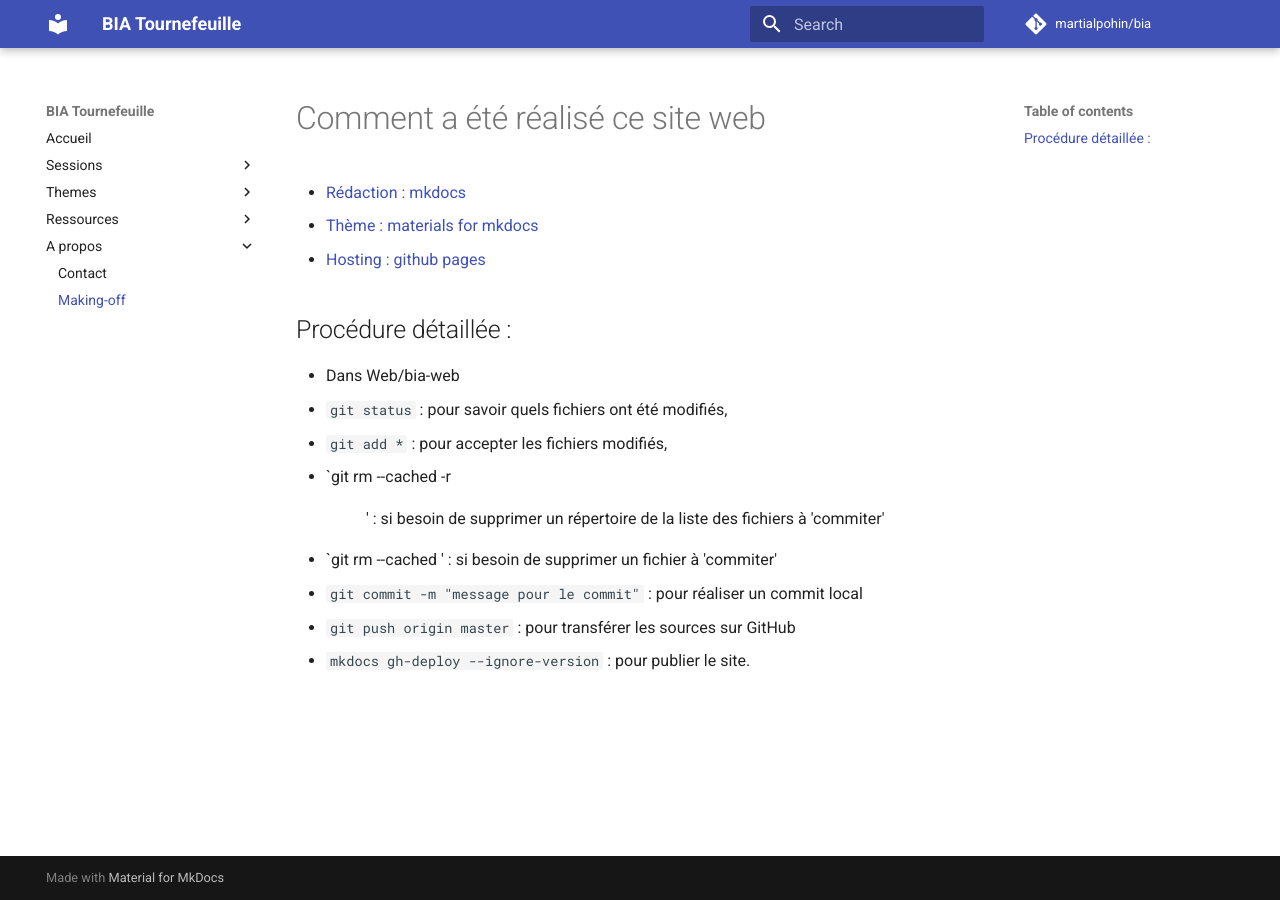
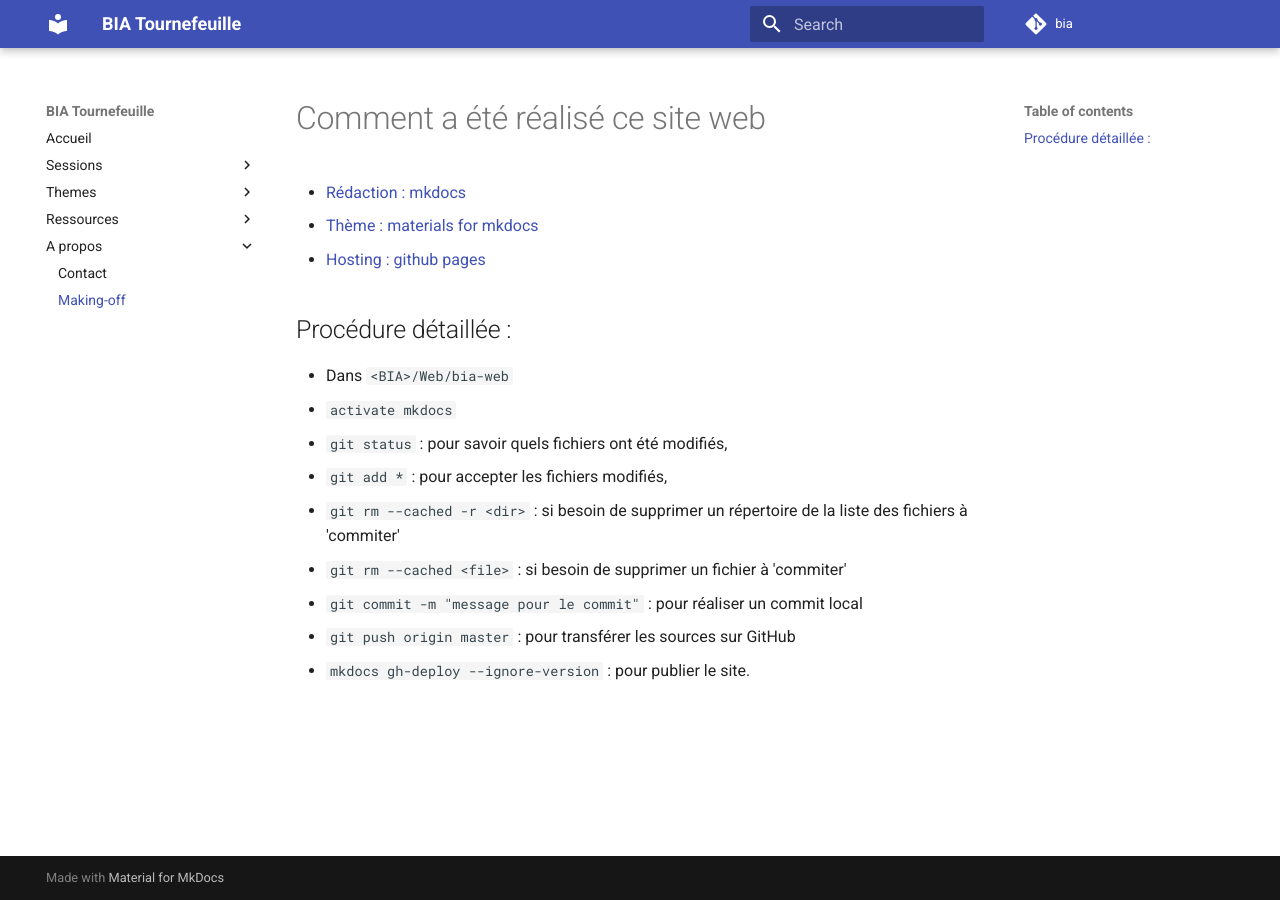
Before and after one commit to martialpohin/bia, an MkDocs documentation site: the page built from docs/howto.md, in a window 1280 px wide. Built offline with MkDocs 1.6.1 and Material for MkDocs 9.7.7, drawn with Linux system fonts in a browser that asks for light colours; comment, search, counter and statistics services are not loaded.

Commit message:
Week 3. Third version

```diff
--- a/docs/howto.md
+++ b/docs/howto.md
@@ -6,11 +6,12 @@
 
 ## Procédure détaillée :
 
-* Dans Web/bia-web
+* Dans `<BIA>/Web/bia-web`
+* `activate mkdocs`
 * `git status` : pour savoir quels fichiers ont été modifiés,
 * `git add *` : pour accepter les fichiers modifiés,
-* `git rm --cached -r <dir>' : si besoin de supprimer un répertoire de la liste des fichiers à 'commiter'
-* `git rm --cached <file>' : si besoin de supprimer un fichier à 'commiter'
+* `git rm --cached -r <dir>` : si besoin de supprimer un répertoire de la liste des fichiers à 'commiter'
+* `git rm --cached <file>` : si besoin de supprimer un fichier à 'commiter'
 * `git commit -m "message pour le commit"` : pour réaliser un commit local
 * `git push origin master` : pour transférer les sources sur GitHub
 * `mkdocs gh-deploy --ignore-version` : pour publier le site.
--- a/mkdocs.yml
+++ b/mkdocs.yml
@@ -1,10 +1,12 @@
 site_name: BIA Tournefeuille
 site_description: 'Support de cours pour la préparation du BIA au lycée Françoise de Tournefeuille.'
 site_author: 'Martial Pohin'
-site-url: https://martialpohin.github.com/bia
+site_url: https://martialpohin.github.com/bia
 
-repo_name: 'martialpohin/bia'
+repo_name: 'bia'
 repo_url: 'https://github.com/martialpohin/bia'
+
+google_analytics: ['UA-129882552-1', 'martialpohin.github.com/bia']
 
 nav:
   - Accueil: index.md
```
Also changed, not shown: docs/sessions/3.md (+1 -1 lines).
